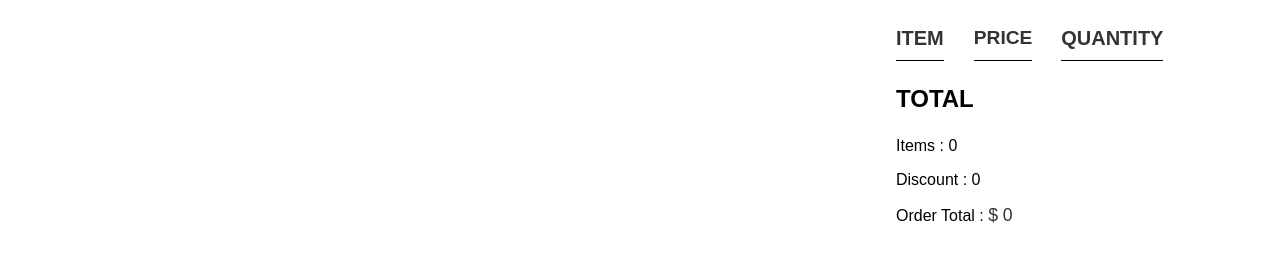
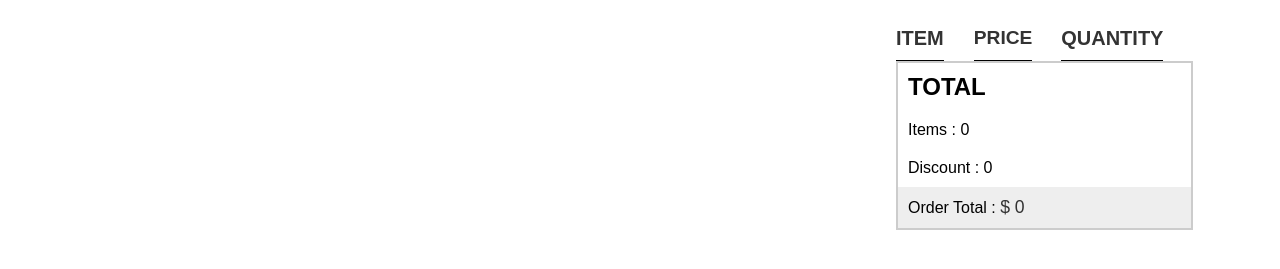
Before and after one commit to ashish9342/ecommerce-cart-javascript, a website built with Parcel: page index.html in a window 1280 px wide. Shown: the part 51-320 px from the top of the page. Built offline with nearby package versions, Linux system fonts and the light colour scheme; no server answers.

Commit message:
CSS fixed

```diff
--- a/index.html
+++ b/index.html
@@ -6,9 +6,7 @@
   </head>
 
   <body>
-    <!-- <div id="app"></div> -->
-
-    <div class="container">
+    <div id="app">
       <section id="productCatalouge"></section>
       <section id="cart"></section>
     </div>
--- a/src/components/cart/cart.js
+++ b/src/components/cart/cart.js
@@ -18,7 +18,7 @@ function cart() {
     <p class="cart-total-title">${text.total}</p>
     <p class="">${text.items} : <span class="items-count">0</span>  </p>
     <p class="">${text.discount} : <span class="items-discount"> 0</span></p>
-    <p class="">${text.orderTotal} : <span class="cart-total-price">  $ 0</span><p>
+    <p class="bg-grey">${text.orderTotal} : <span class="cart-total-price">$ 0</span></p>
   </div>
 
 
--- a/src/styles.css
+++ b/src/styles.css
@@ -2,7 +2,7 @@ body {
   font-family: sans-serif;
   margin: 0;
 }
-.container {
+#app {
   display: flex;
   flex-direction: row;
 }
@@ -152,8 +152,11 @@ body {
 }
 
 .cart-total {
-  margin-top: 10px;
-  margin-right: 10px;
+  border: 2px solid #cccccc;
+}
+.cart-total > p {
+  padding: 10px;
+  margin: 0;
 }
 
 .cart-total-title {
@@ -167,7 +170,9 @@ body {
   color: #333;
   font-size: 1.1em;
 }
-
+.bg-grey {
+  background-color: #eee;
+}
 .discount {
   position: absolute;
   background: green;
```
